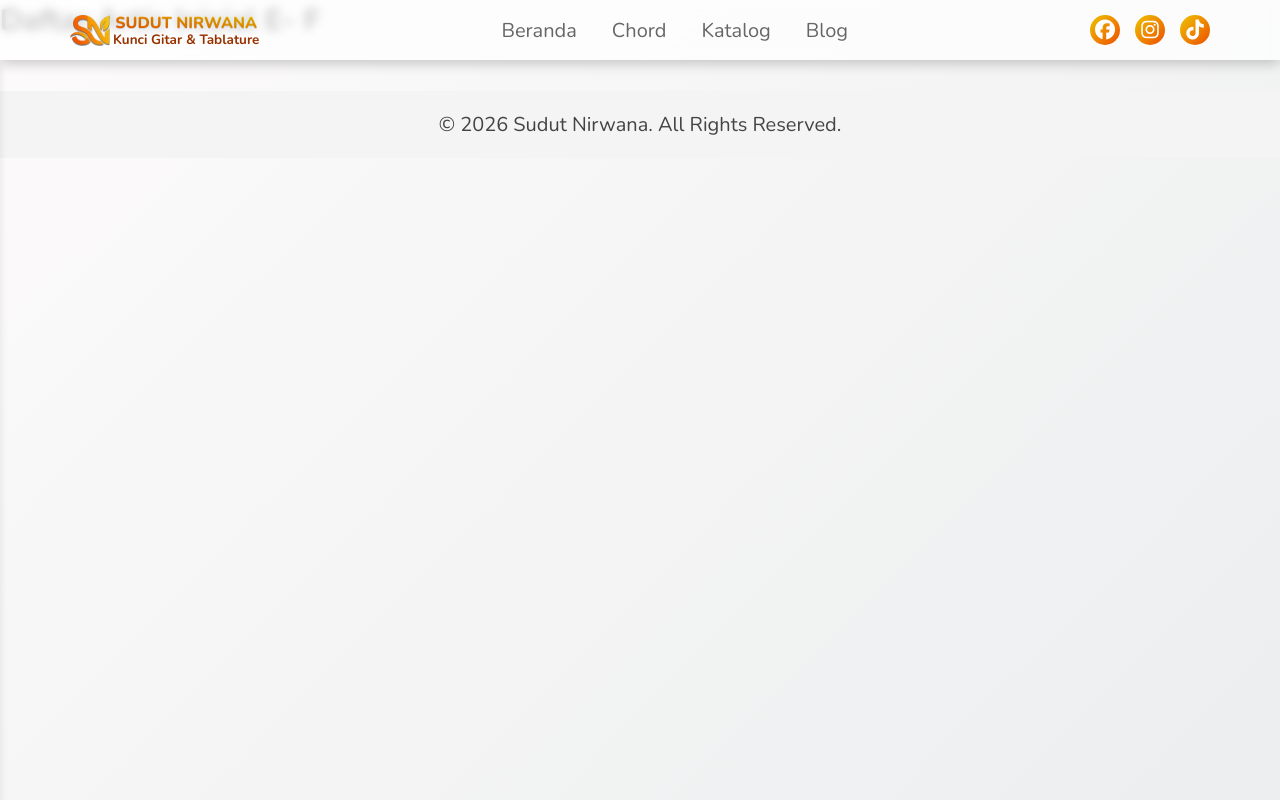
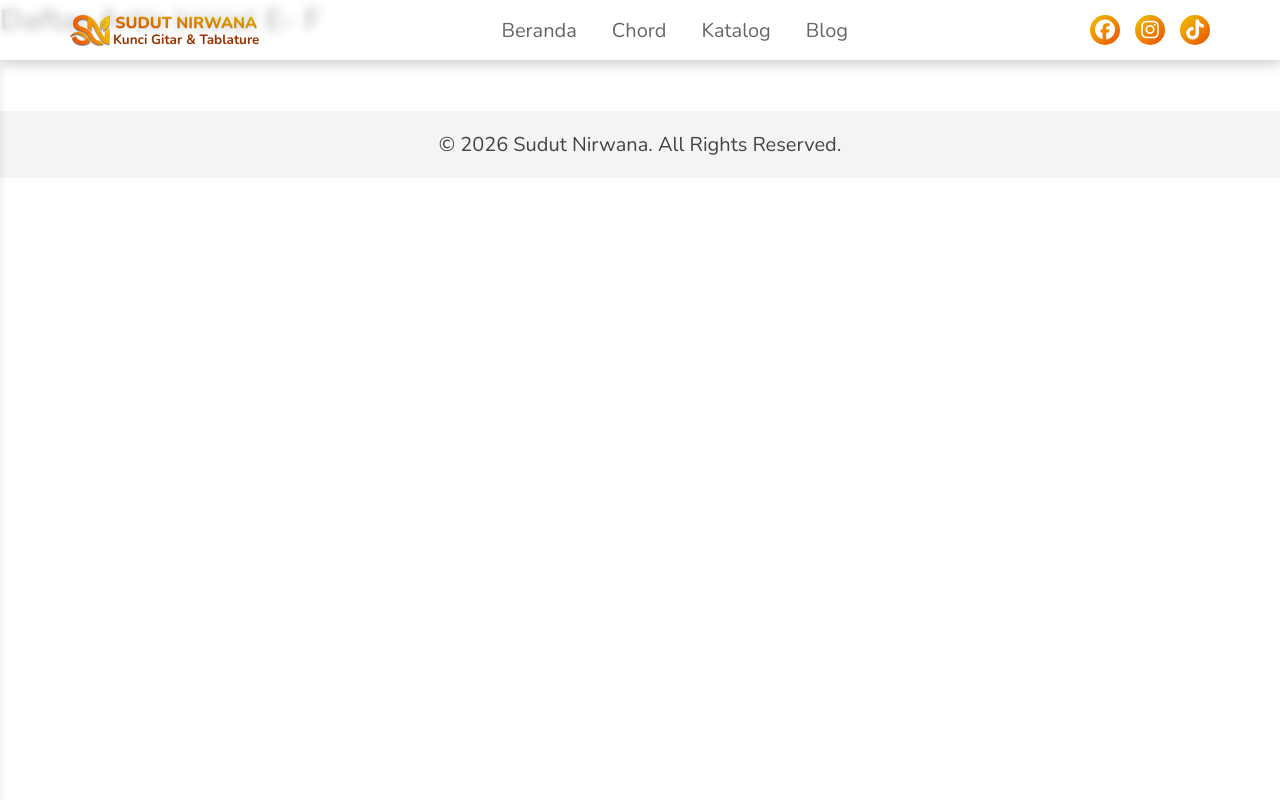
Before and after one commit to sudut-nirwana/sudut-nirwana-main, a Jekyll site: the page built from artis/e-f.md, in a window 1280 px wide. Shown: the top 800 px of the page. Built offline with Jekyll 4.4.1, drawn with Linux system fonts in a browser that asks for light colours.

Commit message:
Update daftar-artis.html

```diff
--- a/_layouts/daftar-artis.html
+++ b/_layouts/daftar-artis.html
@@ -1,7 +1,7 @@
 ---
 layout: default
 ---
-<link rel="stylesheet" href="{{ '/assets/css/chord-style.css' | relative_url }}">
+<link rel="stylesheet" href="{{ '/assets/css/alfabet.css' | relative_url }}">
 
 <div class="alphabet-page-content">
     <div class="section-header">
```
